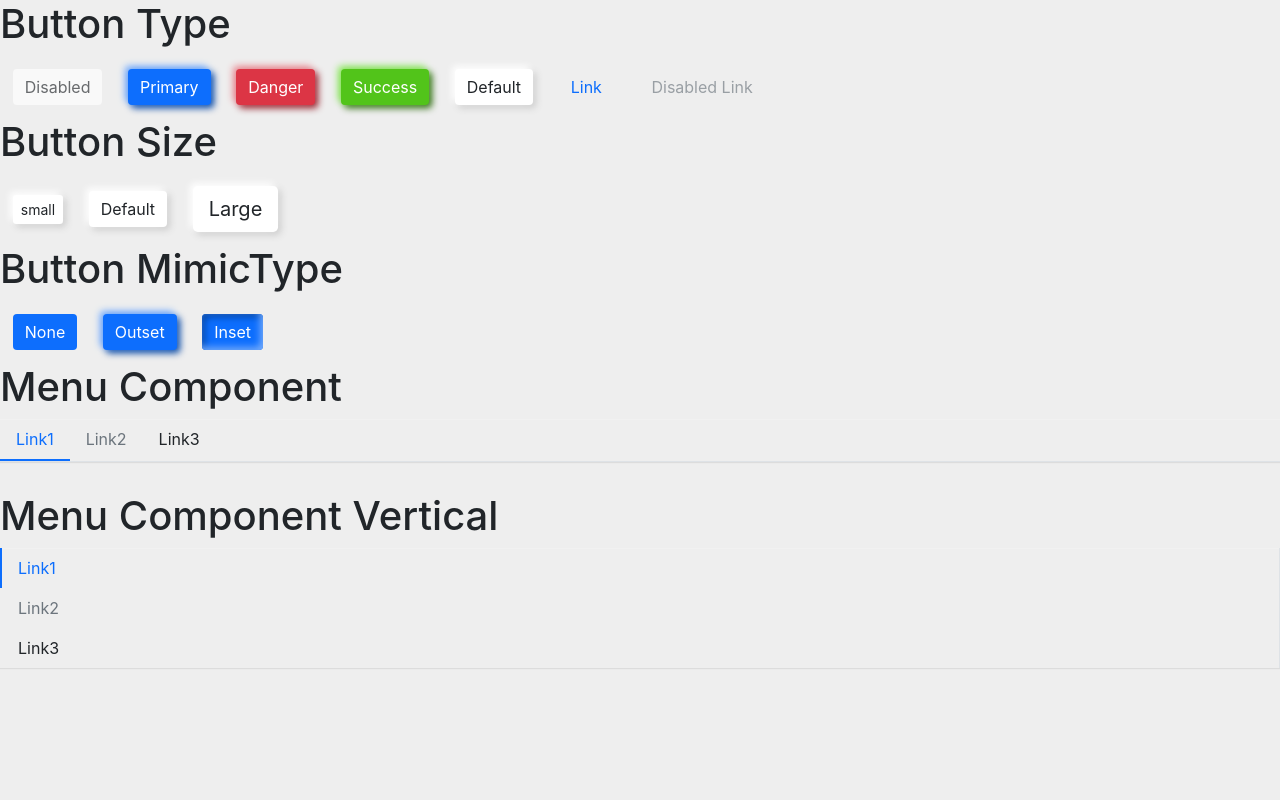
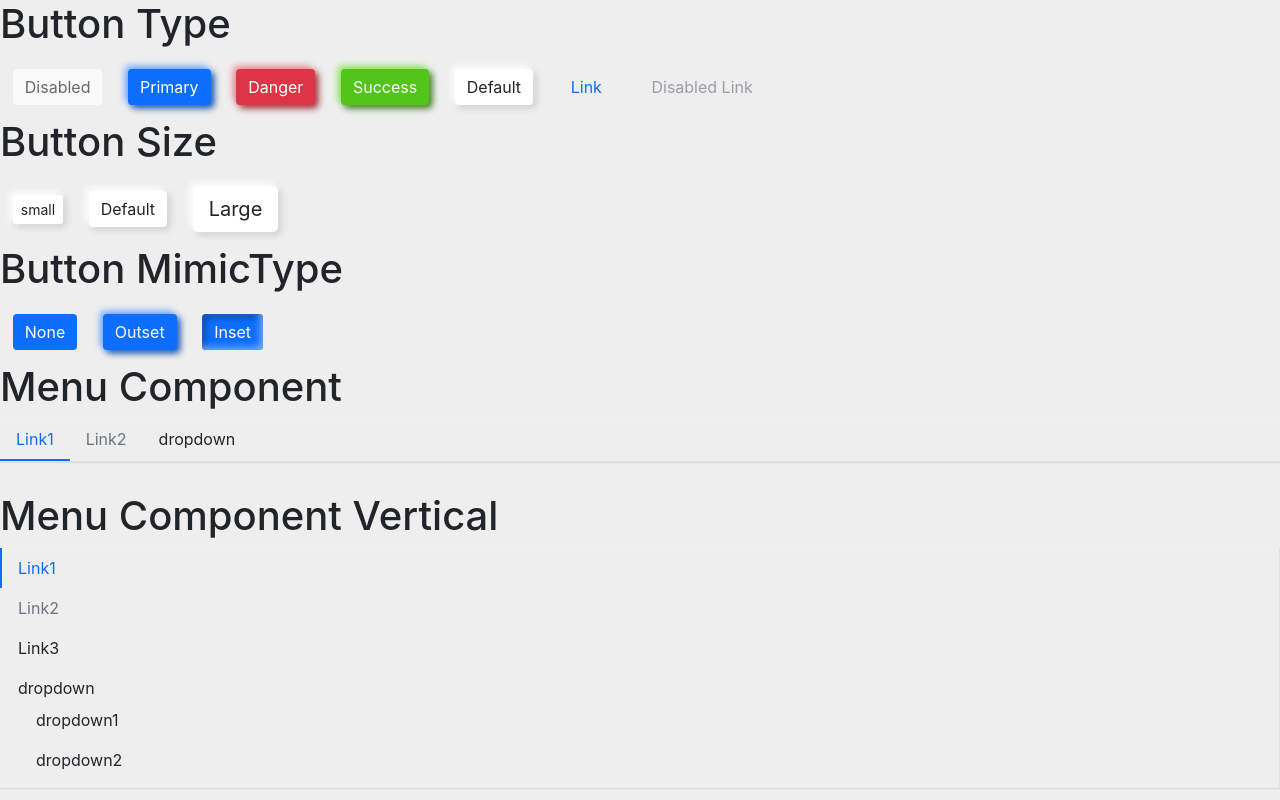
Before and after one commit to guitarher/mimic-ui, a React (Create React App) app: page / in a window 1280 px wide. Built offline with nearby package versions, Linux system fonts and the light colour scheme.

Commit message:
[feat] perfect the Menu component function

```diff
--- a/src/App.tsx
+++ b/src/App.tsx
@@ -1,5 +1,5 @@
 import Button, { ButtonSize, ButtonType, MimicType } from './components/Button'
-import { Menu, MenuItem } from './components/Menu'
+import { Menu, MenuItem, SubMenu } from './components/Menu'
 
 import './App.css'
 
@@ -42,11 +42,12 @@
             alert(i)
           }}
         >
-          <MenuItem index={0}>Link1</MenuItem>
-          <MenuItem index={1} disabled>
-            Link2
-          </MenuItem>
-          <MenuItem index={2}>Link3</MenuItem>
+          <MenuItem>Link1</MenuItem>
+          <MenuItem disabled>Link2</MenuItem>
+          <SubMenu title="dropdown">
+            <MenuItem>dropdown1</MenuItem>
+            <MenuItem>dropdown2</MenuItem>
+          </SubMenu>
         </Menu>
 
         <h1>Menu Component Vertical</h1>
@@ -55,12 +56,15 @@
             alert(i)
           }}
           mode="vertical"
+          defaultOpenKeys={['3']}
         >
-          <MenuItem index={0}>Link1</MenuItem>
-          <MenuItem index={1} disabled>
-            Link2
-          </MenuItem>
-          <MenuItem index={2}>Link3</MenuItem>
+          <MenuItem>Link1</MenuItem>
+          <MenuItem disabled>Link2</MenuItem>
+          <MenuItem>Link3</MenuItem>
+          <SubMenu title="dropdown">
+            <MenuItem>dropdown1</MenuItem>
+            <MenuItem>dropdown2</MenuItem>
+          </SubMenu>
         </Menu>
       </>
     </div>
--- a/src/components/Menu/Menu.tsx
+++ b/src/components/Menu/Menu.tsx
@@ -1,37 +1,56 @@
 import React, { FC, useEffect, useState } from 'react'
 import classNames from 'classnames'
 
-import { IMenuContext, MenuContext, MenuProps } from './types'
+import { IMenuContext, MenuContext, MenuItemProps, MenuProps } from './types'
 
 const Menu: FC<MenuProps> = (props: MenuProps) => {
-  const { mode, className, defaultIndex, style, onSelect, children } = props
+  const { mode, className, defaultIndex, style, onSelect, children, defaultOpenKeys } = props
   // current active index
   const [currentActive, setCurrentActive] = useState(defaultIndex)
 
   const classes = classNames('mimic-menu', className, {
-    'menu-vertical': mode === 'vertical'
+    'menu-vertical': mode === 'vertical',
+    'menu-horizontal': mode !== 'vertical'
   })
 
-  const handleClick = (index: number) => {
+  const handleClick = (index: string) => {
     setCurrentActive(index)
     if (onSelect) onSelect(index)
   }
 
   const passedContext: IMenuContext = {
-    index: currentActive ? currentActive : 0,
-    onSelect: handleClick
+    index: currentActive ? currentActive : '0',
+    onSelect: handleClick,
+    mode,
+    defaultOpenKeys
+  }
+
+  // render children
+  const renderChildren = () => {
+    return React.Children.map(children, (child, index) => {
+      const childElement = child as React.FunctionComponentElement<MenuItemProps>
+      const { displayName } = childElement.type
+      if (displayName === 'MenuItem' || displayName === 'SubMenu') {
+        return React.cloneElement(childElement, {
+          index: index.toString()
+        })
+      } else {
+        console.error('Warning: Menu has a child which is not a MenuItem component')
+      }
+    })
   }
 
   return (
     <ul className={classes} style={style} data-testid="test-menu">
-      <MenuContext.Provider value={passedContext}>{children}</MenuContext.Provider>
+      <MenuContext.Provider value={passedContext}>{renderChildren()}</MenuContext.Provider>
     </ul>
   )
 }
 
 Menu.defaultProps = {
-  defaultIndex: 0,
-  mode: 'horizontal'
+  defaultIndex: '0',
+  mode: 'horizontal',
+  defaultOpenKeys: []
 }
 
 export default Menu
--- a/src/components/Menu/MenuItem.tsx
+++ b/src/components/Menu/MenuItem.tsx
@@ -15,7 +15,7 @@
 
   // menu-item click handler
   const handleClick = () => {
-    if (context.onSelect && !disabled) {
+    if (context.onSelect && !disabled && typeof index === 'string') {
       context.onSelect(index)
     }
   }
@@ -27,4 +27,6 @@
   )
 }
 
+MenuItem.displayName = 'MenuItem'
+
 export default MenuItem
--- /dev/null
+++ b/src/components/Menu/SubMenu.tsx
@@ -0,0 +1,86 @@
+import React, { FC, MouseEvent, useContext, useEffect, useState } from 'react'
+import classNames from 'classnames'
+
+import { MenuContext, MenuItemProps, SubMenuProps } from './types'
+
+const SubMenu: FC<SubMenuProps> = (props) => {
+  const { index, title, className, children } = props
+  const context = useContext(MenuContext)
+  const openedSubMenus = context.defaultOpenKeys as Array<string>
+  const isOpened = index && context.mode === 'vertical' ? openedSubMenus.includes(index) : false
+
+  // control menu open
+  const [menuOpen, setMenuOpen] = useState(isOpened)
+
+  const classes = classNames('menu-item submenu-item', className, {
+    'is-active': context.index === index
+  })
+
+  const handleClick = (e: MouseEvent) => {
+    e.preventDefault()
+    setMenuOpen(!menuOpen)
+  }
+
+  // submenu mouse event
+  let timer: any
+  const handleMouse = (e: MouseEvent, toggle: boolean) => {
+    clearTimeout(timer)
+    e.preventDefault()
+    timer = setTimeout(() => {
+      setMenuOpen(toggle)
+    }, 0)
+  }
+
+  // click events
+  const clickEvents =
+    context.mode === 'vertical'
+      ? {
+          onClick: handleClick
+        }
+      : {}
+
+  // hover events
+  const hoverEvents =
+    context.mode !== 'vertical'
+      ? {
+          onMouseEnter: (e: MouseEvent) => {
+            handleMouse(e, true)
+          },
+          onMouseLeave: (e: MouseEvent) => {
+            handleMouse(e, false)
+          }
+        }
+      : {}
+
+  // render children
+  const renderChildren = () => {
+    const subMenuClasses = classNames('mimic-submenu', {
+      'menu-opened': menuOpen
+    })
+    const childrenComponent = React.Children.map(children, (child, i) => {
+      const childElement = child as React.FunctionComponentElement<MenuItemProps>
+      if (childElement.type.displayName === 'MenuItem') {
+        return React.cloneElement(childElement, {
+          index: `${index}-${i}`
+        })
+      } else {
+        console.error('Warning: Menu has a child which is not a MenuItem component')
+      }
+    })
+
+    return <ul className={subMenuClasses}>{childrenComponent}</ul>
+  }
+
+  return (
+    <li key={index} className={classes} {...hoverEvents}>
+      <div className="submenu-title" {...clickEvents}>
+        {title}
+      </div>
+      {renderChildren()}
+    </li>
+  )
+}
+
+SubMenu.displayName = 'SubMenu'
+
+export default SubMenu
--- a/src/components/Menu/_style.scss
+++ b/src/components/Menu/_style.scss
@@ -27,6 +27,14 @@
       border-bottom: $menu-item-active-border-width solid $menu-item-active-color;
     }
   }
+
+  .submenu-item {
+    position: relative;
+    .submenu-title {
+      display: flex;
+      align-items: center;
+    }
+  }
 }
 
 .menu-vertical {
@@ -42,3 +50,38 @@
     }
   }
 }
+
+.mimic-submenu {
+  display: none;
+  list-style: none;
+  padding-left: 0;
+  white-space: nowrap;
+  .menu-item{
+    padding: $menu-item-padding-y $menu-item-padding-x;
+    cursor: pointer;
+    transition: $menu-transition;
+    color: $body-color;
+    &.is-active, &:hover {
+      border-bottom: 0px;
+      color: $menu-item-active-color !important;
+    }
+  }
+}
+.menu-opened{
+  display: block;
+}
+
+.menu-horizontal{
+  >.menu-item {
+    border-bottom: $menu-item-active-border-width solid transparent;
+  }
+  .mimic-submenu{
+    position: absolute;
+    background: $white;
+    z-index: 100;
+    top: calc(100% + 8px);
+    left: 0;
+    border: $menu-border-width solid $menu-border-color;
+    box-shadow: $submenu-box-shadow;
+  }
+}
--- a/src/components/Menu/index.ts
+++ b/src/components/Menu/index.ts
@@ -1,6 +1,7 @@
 import Menu from './Menu'
 import MenuItem from './MenuItem'
+import SubMenu from './SubMenu'
 
 export * from './types'
 
-export { Menu, MenuItem }
+export { Menu, MenuItem, SubMenu }
--- a/src/components/Menu/types.ts
+++ b/src/components/Menu/types.ts
@@ -1,28 +1,38 @@
 import React, { createContext } from 'react'
 
 type MenuMode = 'horizontal' | 'vertical'
-type SelectCallback = (selectIndex: number) => void
+type SelectCallback = (selectIndex: string) => void
 
 export interface MenuProps {
-  defaultIndex?: number
+  defaultIndex?: string
   className?: string
   mode?: MenuMode
   style?: React.CSSProperties
   onSelect?: SelectCallback
   children?: React.ReactNode
+  defaultOpenKeys?: string[]
 }
 
 export interface MenuItemProps {
-  index: number
+  index?: string
   disabled?: boolean
   className?: string
   style?: React.CSSProperties
   children?: React.ReactNode
 }
 
-export interface IMenuContext {
-  index: number
-  onSelect?: SelectCallback
+export interface SubMenuProps {
+  index?: string
+  title: string
+  className?: string
+  children?: React.ReactNode
 }
 
-export const MenuContext = createContext<IMenuContext>({ index: 0 })
+export interface IMenuContext {
+  index: string
+  onSelect?: SelectCallback
+  mode?: MenuMode
+  defaultOpenKeys?: string[]
+}
+
+export const MenuContext = createContext<IMenuContext>({ index: '0' })
```
Also changed, not shown: 1 other file (tests, documents, lock files or other folders).
